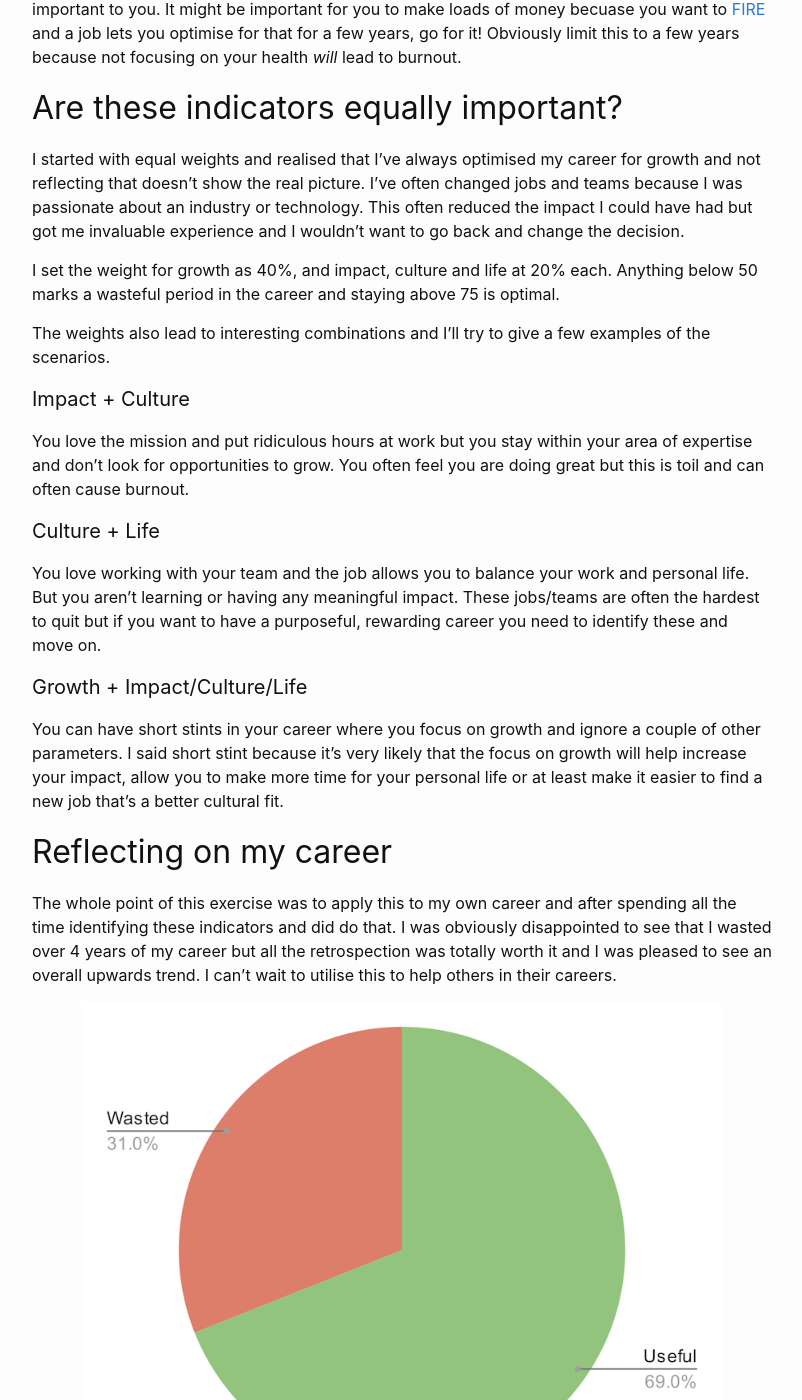
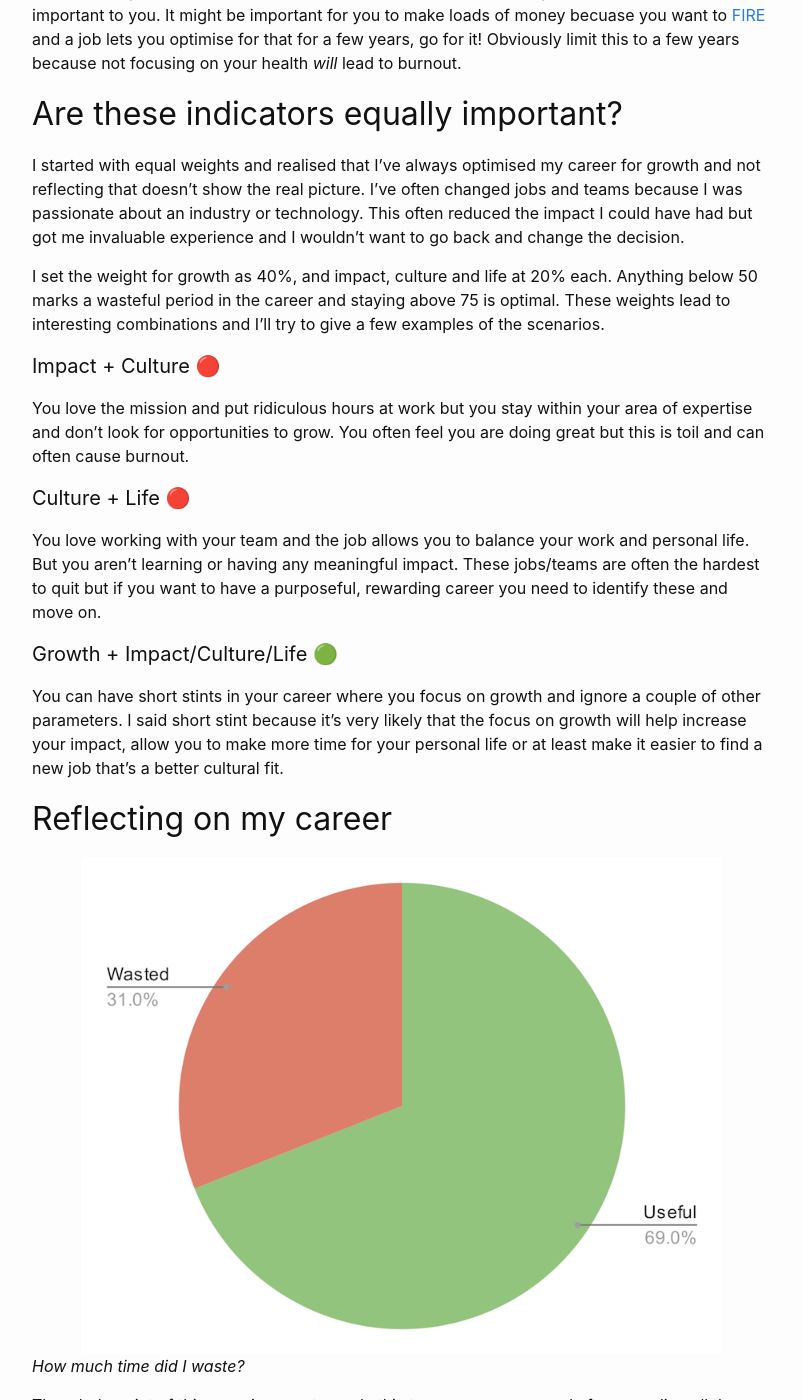
Before and after one commit to chiraggupta/ChiragGupta.com, a Jekyll site: the page built from _posts/2022-01-01-reflect-on-your-career.md, in a window 1280 px wide and 1400 px high, scrolled down 1604 px. Shown: the whole window, without its empty margins (238-1040 px from the left). Built offline with Jekyll 4.4.1, drawn with Linux system fonts in a browser that asks for light colours; some of the changed text lies outside the part shown.

Commit message:
Update 2022-01-01-reflect-on-your-career.md

```diff
--- a/_posts/2022-01-01-reflect-on-your-career.md
+++ b/_posts/2022-01-01-reflect-on-your-career.md
@@ -6,8 +6,6 @@ categories: blog
 ---
 
 A few years ago my wife started a yearly journal where we write about the last year and set goals for the new year. I was going about doing my bit for 2021 but that spiralled me into reflecting upon my whole career. I read [this excellent article about wasting your career](https://apoorvagovind.substack.com/p/how-to-waste-your-career-one-comfortable), again, and realised that while it's excellent advice, the indicators don’t exactly match my criteria of defining a wasteful period in my career. That combined with a week with nothing to do means I’m now writing a blog post after over a year!
-
-<!--end-excerpt-->
 
 ## Indicators of a useful period of time
 
@@ -20,8 +18,10 @@ You could also grow by gaining unique experience e.g. helping grow your org from
 
 I try not to associate growth with promotions and titles because they mean very different things in different jobs but if you have stayed in the same job for very long, you could use it as a complementary indicator.
 
+<!--end-excerpt-->
+
 ### 2. Impact
-#### What did you accomplish over the last six months?
+_What did you accomplish over the last six months?_
 
 There are many many ways you can have impact but it should be connected to your work's mission and goals. You could have direct impact like saving money for the company, shipping a product or feature or helping them grow to a new market. You could also have indirect impact such as making critical systems faster or more efficient, building the localisation system that enables multiple language support, or coaching people in your team to help them deliver faster.
 
@@ -29,13 +29,13 @@ Many of you would already be familiar with writing down your impact over the las
 
 
 ### 3. Culture
-##### Did you find it easy to fit in and belong or were you passionate about the mission?
+_Did you find it easy to fit in and belong or were you passionate about the mission?_
 
 This is the hardest one to define but irrespective of your opinions about organisational culture, you can’t deny that everyone holds some baseline expectations for their teams and companies. For some, if they believe in the company's values and mission, they are willing to tolerate any kind of team and colleagues. For others, the team they interact with day to day is the most important but they don’t care so much about what the company stands for or promotes. You may belong to one of these categories or others but it’s important to define what’s important to you and if you got that in your job in the last six months.
 
 
 ### 4. Life
-###### Were you able to balance your work with what's important in your personal life?
+_Were you able to balance your work with what's important in your personal life?_
 
 There have been times where I prioritised my personal life over work. I still did my job but I wasn’t really optimising for career growth. It’s good to acknowledge this as an indicator because you may want to prioritise it higher or lower in different phases of your life.
 
@@ -45,29 +45,32 @@ While I mostly consider this as a work-life balance indicator, it's okay to twea
 
 I started with equal weights and realised that I’ve always optimised my career for growth and not reflecting that doesn’t show the real picture. I’ve often changed jobs and teams because I was passionate about an industry or technology. This often reduced the impact I could have had but got me invaluable experience and I wouldn’t want to go back and change the decision.
 
-I set the weight for growth as 40%, and impact, culture and life at 20% each. Anything below 50 marks a wasteful period in the career and staying above 75 is optimal.
+I set the weight for growth as 40%, and impact, culture and life at 20% each. Anything below 50 marks a wasteful period in the career and staying above 75 is optimal. These weights lead to interesting combinations and I'll try to give a few examples of the scenarios.
 
-The weights also lead to interesting combinations and I'll try to give a few examples of the scenarios.
-#### Impact + Culture
+#### Impact + Culture 🔴
 You love the mission and put ridiculous hours at work but you stay within your area of expertise and don’t look for opportunities to grow. You often feel you are doing great but this is toil and can often cause burnout.
 
-#### Culture + Life
+#### Culture + Life 🔴
 
 You love working with your team and the job allows you to balance your work and personal life. But you aren’t learning or having any meaningful impact. These jobs/teams are often the hardest to quit but if you want to have a purposeful, rewarding career you need to identify these and move on.
 
-#### Growth + Impact/Culture/Life
+#### Growth + Impact/Culture/Life 🟢
 
 You can have short stints in your career where you focus on growth and ignore a couple of other parameters. I said short stint because it’s very likely that the focus on growth will help increase your impact, allow you to make more time for your personal life or at least make it easier to find a new job that’s a better cultural fit.
 
 ## Reflecting on my career
-The whole point of this exercise was to apply this to my own career and after spending all the time identifying these indicators and did do that. I was obviously disappointed to see that I wasted over 4 years of my career but all the retrospection was totally worth it and I was pleased to see an overall upwards trend. I can’t wait to utilise this to help others in their careers.
+[![Pie Chart that shows  69% of my career as useful and 31% as wasted]({{ site.baseurl }}/assets/useful_or_wasted.png){: .post-image}
+](https://docs.google.com/spreadsheets/d/1Hflbt-c57LBrW5hRIFMoYeeDyBbTok8xK6A0_TxtuqI/edit#gid=0?usp=sharing)
+*How much time did I waste?*
 
-![Pie Chart that shows  69% of my career as useful and 31% as wasted]({{ site.baseurl }}/assets/useful_or_wasted.png){: .post-image}
+The whole point of this exercise was to apply this to my own career and after spending all the time identifying these indicators and I did finally get to that. I was obviously disappointed to see that I wasted over 4 years of my career but all the retrospection felt really helpful so I decided to analyse the peaks and troughs and drew a trend line on the series.
 
-![Career Analysis chart showing percentages for every six months and a trend line]({{ site.baseurl }}/assets/career_analysis.png){: .post-image}
+[![Career Analysis chart showing percentages for every six months and a trend line]({{ site.baseurl }}/assets/career_analysis.png){: .post-image}]
+(https://docs.google.com/spreadsheets/d/1Hflbt-c57LBrW5hRIFMoYeeDyBbTok8xK6A0_TxtuqI/edit#gid=0?usp=sharing)
+*How does my career look on a graph*
 
 The period that really stood out to me was the first 4.5 years of my career. I went straight from university to a large software company, learned a lot but also got really comfortable with my team and role. I stayed in a bubble where most of my friends worked at the same place and it made it really hard to see what I was missing out. It doesn’t help that when I eventually switched I landed somewhere that paid a lot better but ended up being much worse for my career. Until I switched jobs yet again, I had little idea of what a rewarding and high growth job looks like. This is why I really appreciate folks who have worked hard to build all the software career communities that make it easy to see what you might be missing.
 
-I could go into a lot more detail but that’s probably best left for a future post. Go and spend some time reflecting on your own career, I promise it’s worth the effort!
+I could go into a lot more detail but that’s probably best left for a future post. Right now, I want to use this to help others in their careers. So, go and spend some time reflecting on your own career, I promise it’s worth the effort!
 
-PS: I’ve [shared a Google Sheets template](url) that you can use to see the results and plot charts similar to what I shared.
+PS: I’ve [shared a Google Sheets template](https://docs.google.com/spreadsheets/d/1Hflbt-c57LBrW5hRIFMoYeeDyBbTok8xK6A0_TxtuqI/edit?usp=sharing) that you can use to see the results and plot charts similar to what I shared.
```
